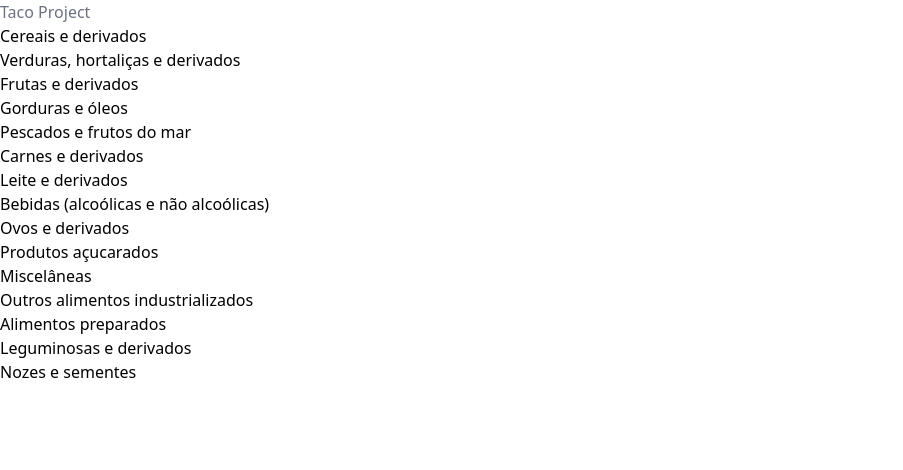
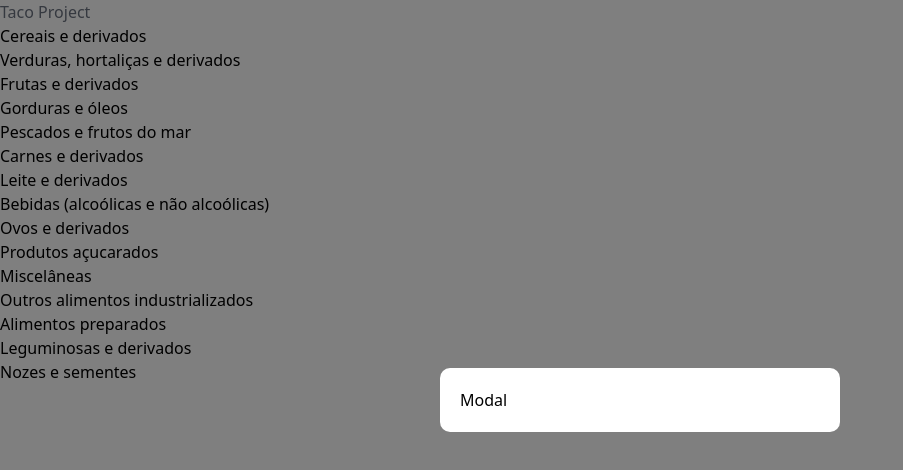
Before and after one commit to alissa-l/taco-project, a Vue app in the folder taco-site/: page / in a window 1280 px wide. Shown: the top 470 px of the page, without its empty margins (0-903 px from the left). Built offline with nearby package versions, Linux system fonts and the light colour scheme.

Commit message:
Testando modal

```diff
--- a/taco-site/src/App.vue
+++ b/taco-site/src/App.vue
@@ -10,6 +10,8 @@
       </div>
     </div>
   </div>
+
+  <AlimentoModal></AlimentoModal>
 
   <!-- <div class="container">
     <div v-if="showAlimentos" class="row" v-for="chunk in alimentosChunked">
--- /dev/null
+++ b/taco-site/src/components/AlimentoModal.vue
@@ -0,0 +1,28 @@
+<template>
+    <div class="backdrop">
+        <div class="modal">
+            <p>Modal</p>
+        </div>
+    </div>
+</template>
+
+<style>
+    .modal {
+        width: 400px;
+        padding: 20px;
+        margin: 100px auto;
+        background-color: white;
+        border-radius: 10px;
+    }
+
+    .backdrop {
+        position: fixed;
+        top: 0;
+        width: 100%;
+        height: 100%;
+        background-color: rgba(0, 0, 0, 0.5);
+        display: flex;
+        justify-content: center;
+        align-items: center;
+    }
+</style>
--- a/taco-site/src/main.js
+++ b/taco-site/src/main.js
@@ -2,6 +2,7 @@
 import { createApp } from 'vue'
 import AlimentoComponent from './components/AlimentoComponent.vue'
 import CategoriaComponent from './components/CategoriaComponent.vue'
+import alimentoModal from './components/AlimentoModal.vue'
 
 import App from './App.vue'
 import './assets/tailwind.css'
@@ -9,4 +10,5 @@ import './assets/tailwind.css'
 const app = createApp(App)
 app.component('AlimentoComponent', AlimentoComponent)
 app.component('CategoriaComponent', CategoriaComponent)
+app.component('AlimentoModal', alimentoModal)
 const mountedApp = app.mount('#app')
```
